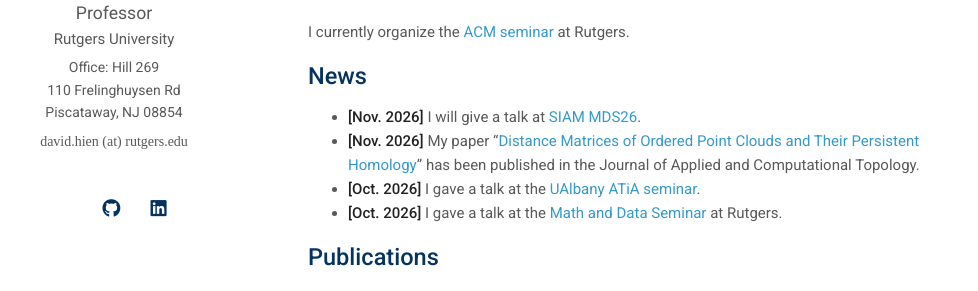
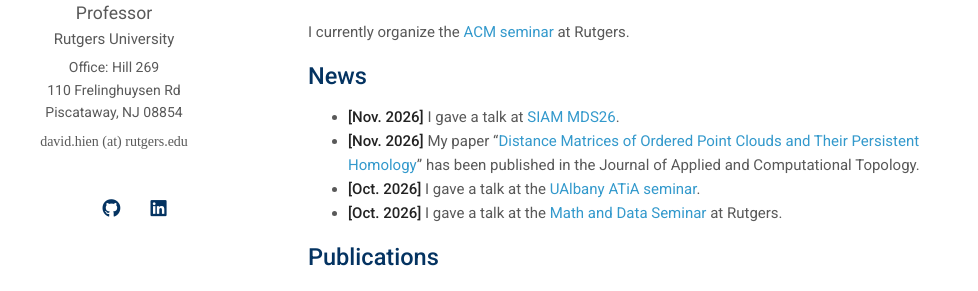
Before and after one commit to davidhien/davidhien.github.io, a Jekyll site: the page built from index.md, in a window 1280 px wide and 900 px high. Shown: the part 349-640 px from the top of the window, without its empty margins (162-1140 px from the left). Built offline with Jekyll 4.4.1, drawn with Linux system fonts in a browser that asks for light colours; a style sheet for code colours, icons or effects is not loaded.

Commit message:
update news

```diff
--- a/index.md
+++ b/index.md
@@ -15,7 +15,7 @@ I currently organize the [ACM seminar](https://sites.rutgers.edu/acm-seminar/) a
 
 ## News
 
-- **[Nov. 2026]** I will give a talk at [SIAM MDS26](https://meetings.siam.org/sess/dsp_programsess.cfm?SESSIONCODE=89750).
+- **[Nov. 2026]** I gave a talk at [SIAM MDS26](https://meetings.siam.org/sess/dsp_programsess.cfm?SESSIONCODE=89750).
 - **[Nov. 2026]** My paper "[Distance Matrices of Ordered Point Clouds and Their Persistent Homology](https://doi.org/10.1007/s41468-026-00261-z)" has been published in the Journal of Applied and Computational Topology.
 - **[Oct. 2026]** I gave a talk at the [UAlbany ATiA seminar](https://albanymath.github.io/ATiA/).
 - **[Oct. 2026]** I gave a talk at the [Math and Data Seminar](https://sites.google.com/view/rutgers-math-data-seminar/) at Rutgers.
```
